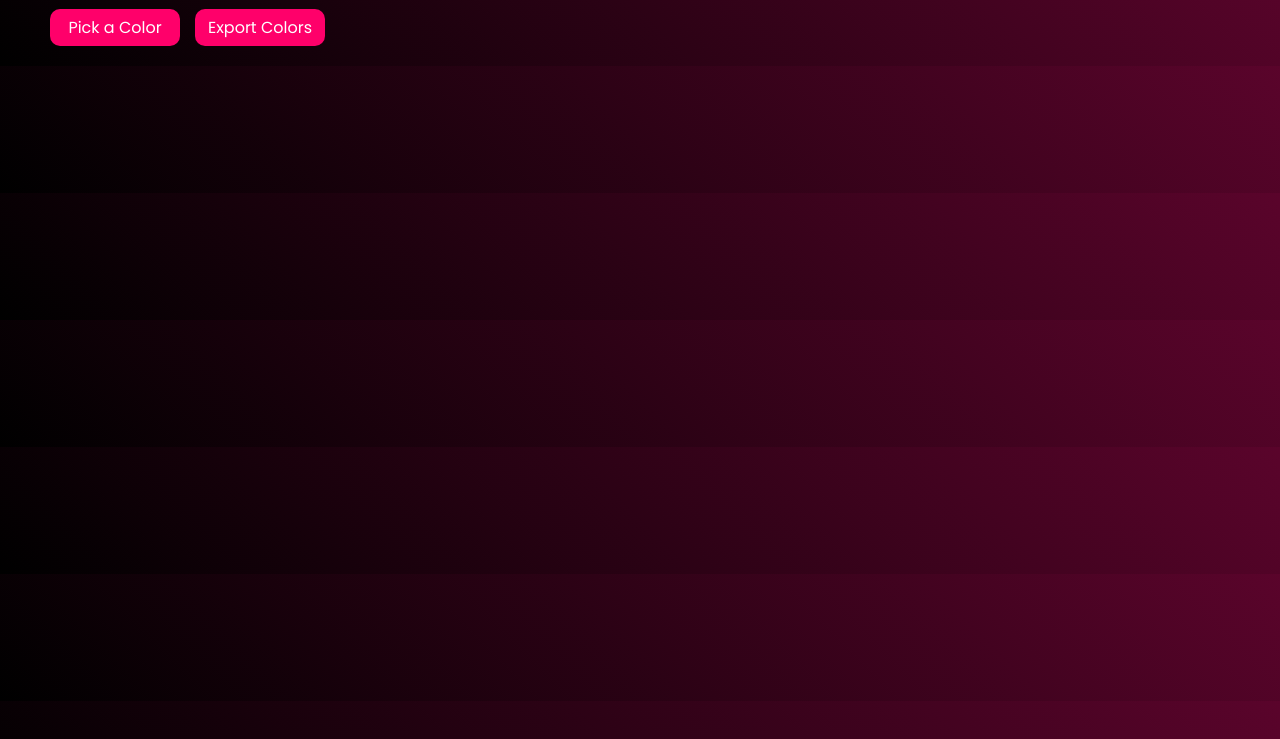
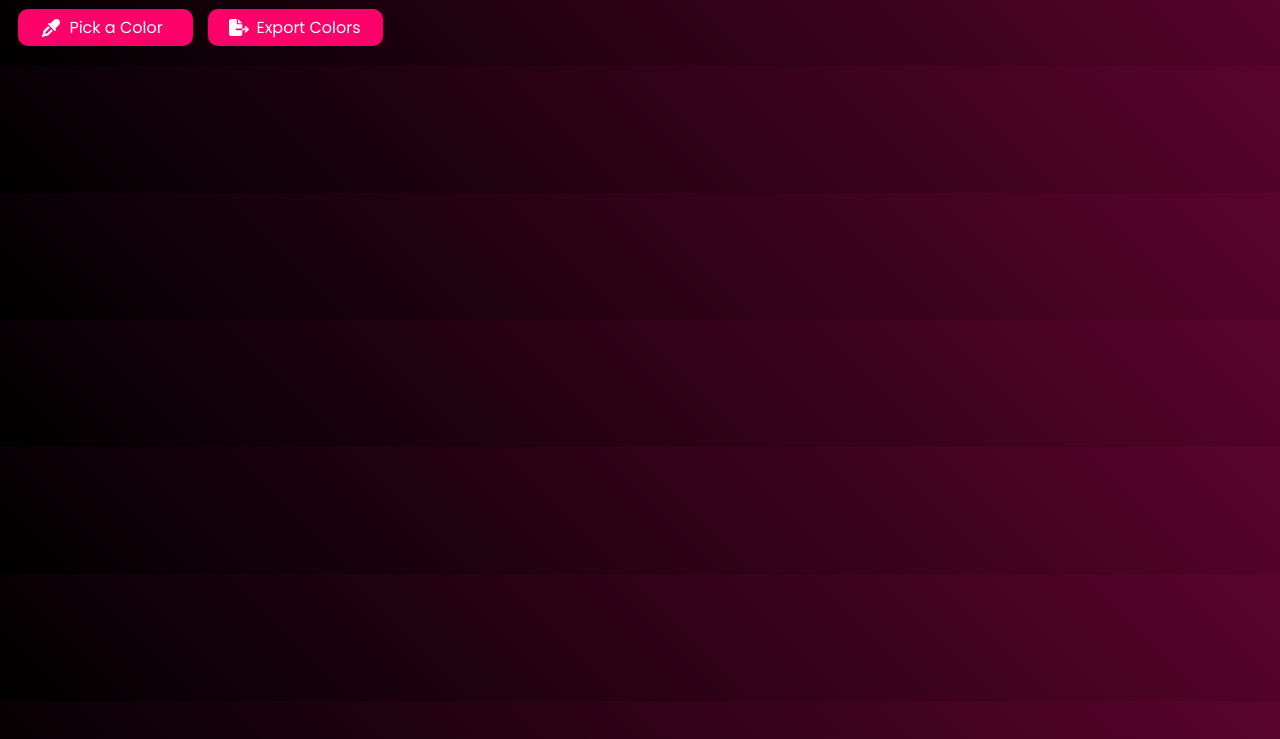
Before and after one commit to Stefan-Mihajlovic/PalettePilot, a browser extension: page index.html in a window 1280 px wide. Shown: the part 61-800 px from the top of the page. Drawn offline with Linux system fonts and the light colour scheme.

Commit message:
Version 1.0.1
- Added icons to buttons
- Made buttons larger
- Color items are now easier to click

```diff
--- a/index.html
+++ b/index.html
@@ -15,8 +15,8 @@
             <h2>PalettePilot</h2>
         </div>
         <div class="picker">
-            <button id="picker-btn">Pick a Color</button>
-            <button id="export-btn">Export Colors</button>
+            <button id="picker-btn"><img src="images/eye-dropper-solid.svg" alt="Eye Dropper Icon">Pick a Color</button>
+            <button id="export-btn"><img src="images/file-export-solid.svg" alt="Export Icon">Export Colors</button>
         </div>
         <div class="colors-list hide">
             <header>
--- a/style.css
+++ b/style.css
@@ -34,7 +34,7 @@ body{
 }
 
 .container{
-    width: 375px;
+    width: 400px;
 }
 
 .container :where(.picker, header, .all-colors){
@@ -43,17 +43,20 @@ body{
 }
 
 .container .picker{
+    display: flex;
+    gap: 15px;
+    align-items: center;
     padding: 20px 0px 20px 0px;
     justify-content: center;
-}
-
-.picker #picker-btn{
-    margin-right: 15px;
 }
 
 .picker #picker-btn, .picker #export-btn{
     border: none;
     outline: none;
+    display: flex;
+    align-items: center;
+    justify-content: center;
+    gap: 7px;
     color: white;
     font-size: 1rem;
     cursor: pointer;
@@ -61,11 +64,25 @@ body{
     background-color: #FF006A;
     border-radius: 10px;
     transition: all .3s ease-in-out;
-    width: 130px;
+    width: 175px;
 }
 
 .picker #picker-btn:hover, .picker #export-btn:hover{
     background-color: #b1004a;
+}
+
+.picker button img{
+    filter: invert(1);
+}
+
+.picker #export-btn img{
+    width: 20px;
+}
+
+.picker #picker-btn img{
+    width: 18px;
+    margin-right: 2px;
+    margin-left: -5px;
 }
 
 .colors-list{
@@ -113,12 +130,22 @@ header #clear-btn:hover{
     width: calc(100% / 3 - 4px);
     transition: all .2s ease-in-out;
     border-radius: 6px;
-    padding: 5px;
     background-color: rgba(255, 255, 255, 0.1);
 }
 
 .all-colors .color:hover{
     background-color: rgba(255, 255, 255, 0.2);
+}
+
+.all-colors .color .hex{
+    width: 100%;
+}
+
+.all-colors .color .rect{
+    width: 30px;
+    aspect-ratio: 1 / 1;
+    margin: 5px;
+    margin-right: 0px;
 }
 
 .all-colors .rect{
```
Also changed, not shown: images/eye-dropper-solid.svg (added), images/file-export-solid.svg (added), images/palette-solid.svg (added), manifest.json.
